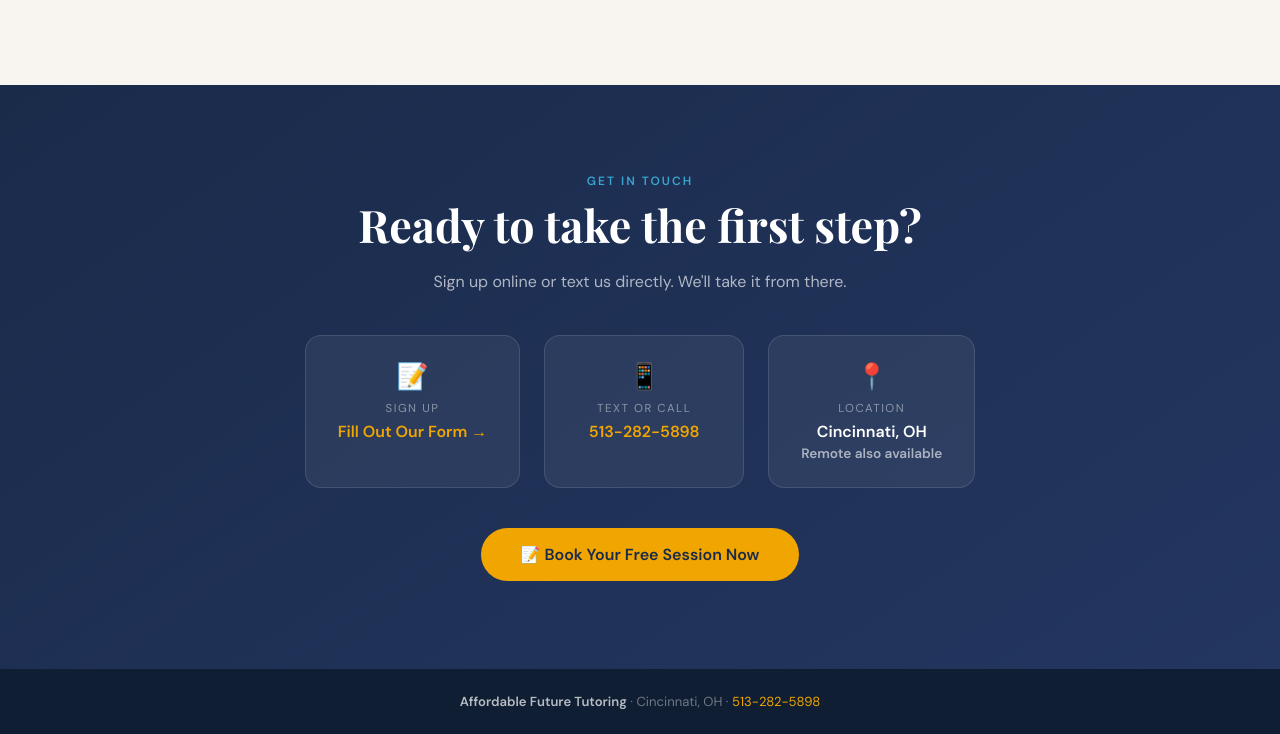
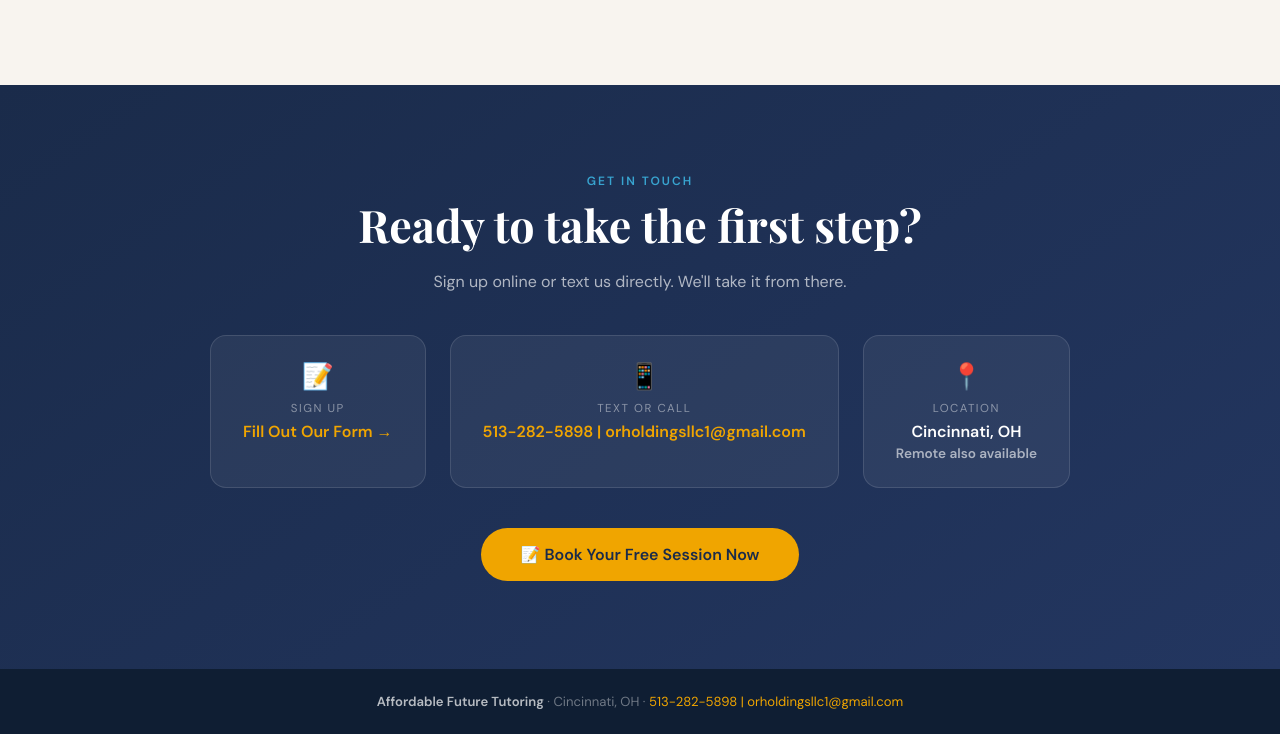
Before and after one commit to Rayanecode247/AffordableFutureTutoring, a plain HTML site: page index.html in a window 1280 px wide. Shown: the part 4188-4922 px from the top of the page. Drawn offline with nearby package versions, Linux system fonts and the light colour scheme.

Commit message:
Update contact information in index.html

```diff
--- a/index.html
+++ b/index.html
@@ -321,7 +321,7 @@
       <div class="step-num">2</div>
       <div class="step-content">
         <h3>We'll reach out</h3>
-        <p>We'll contact you at <strong>513-282-5898</strong> to confirm your first session and get you matched up.</p>
+        <p>We'll contact you at <strong>513-282-5898 | orholdingsllc1@gmail.com</strong> to confirm your first session and get you matched up.</p>
       </div>
     </div>
     <div class="step">
@@ -406,7 +406,7 @@
     <div class="contact-card">
       <div class="ci">📱</div>
       <div class="cl">Text or Call</div>
-      <div class="cv"><a href="tel:[5132825898]">513-282-5898</a></div>
+      <div class="cv"><a href="tel:[5132825898]">513-282-5898 | orholdingsllc1@gmail.com</a></div>
     </div>
     <div class="contact-card">
       <div class="ci">📍</div>
@@ -419,7 +419,7 @@
 
 <!-- FOOTER -->
 <footer>
-  <strong>Affordable Future Tutoring</strong> · Cincinnati, OH · <a href="tel:[5132825898]" style="color:var(--gold);text-decoration:none;">513-282-5898</a>
+  <strong>Affordable Future Tutoring</strong> · Cincinnati, OH · <a href="tel:[5132825898]" style="color:var(--gold);text-decoration:none;">513-282-5898 | orholdingsllc1@gmail.com</a>
 </footer>
 
 </body>
```
